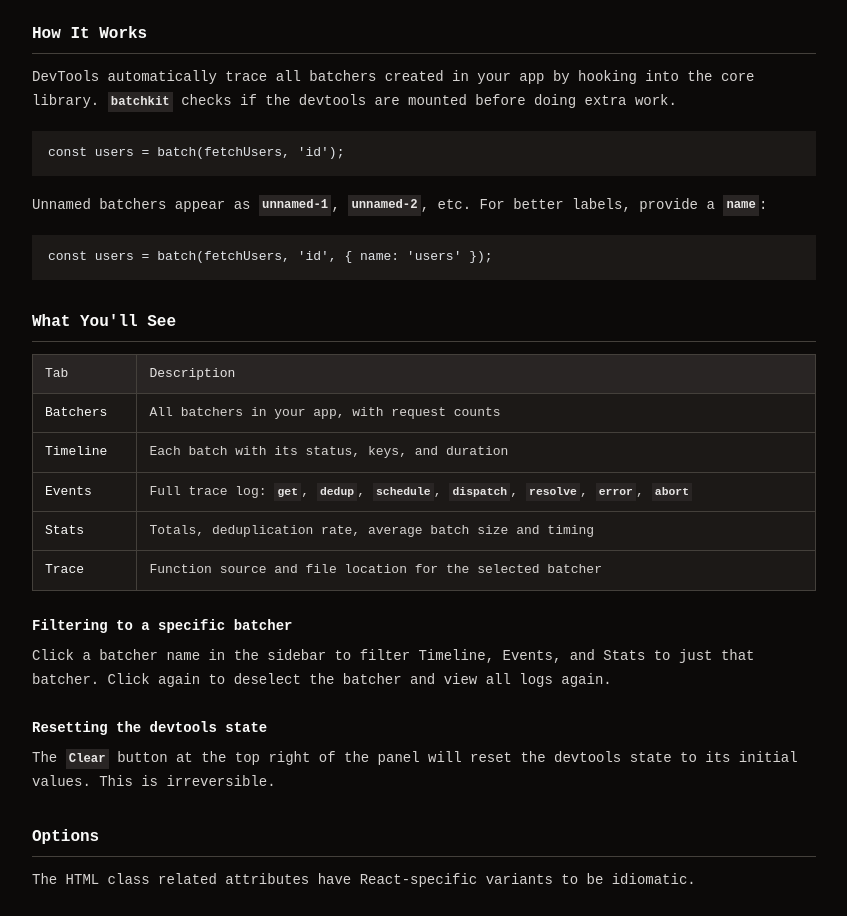
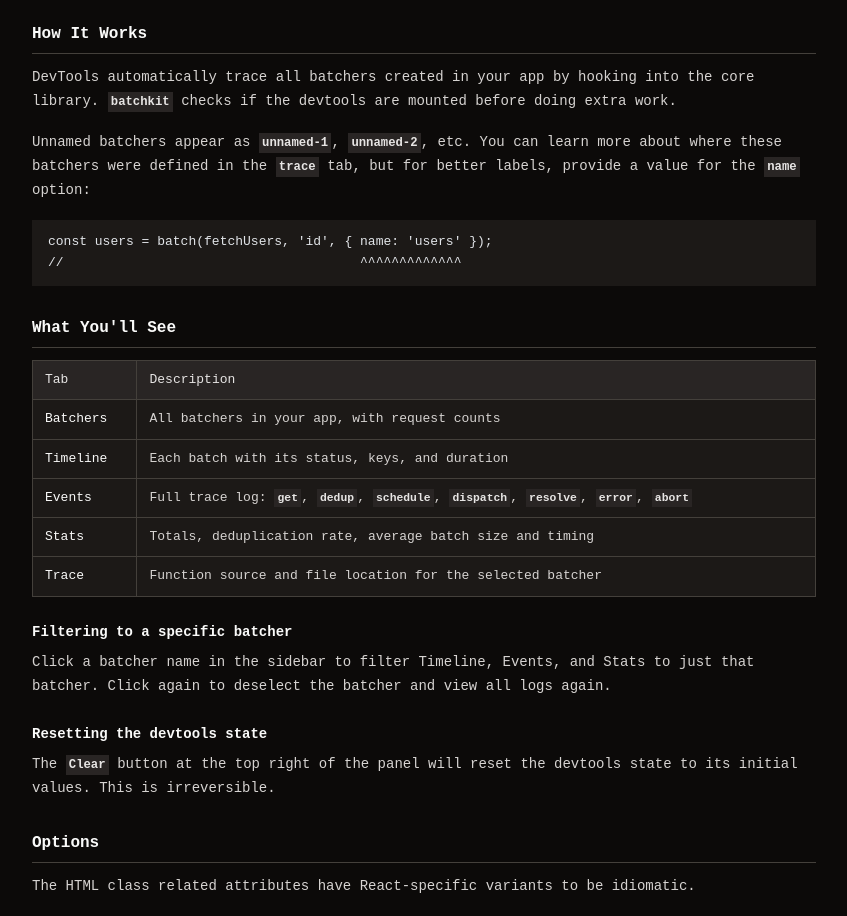
Before and after one commit to SirajChokshi/batchkit, an Astro site in the folder apps/www/: page /docs/devtools in a window 1280 px wide. Shown: the part 1920-2836 px from the top of the page, without its empty margins (224-1071 px from the left). Built offline with nearby package versions, Linux system fonts and the light colour scheme; Astro itself is replaced by a stand-in of ours; code samples lack their colours; a web font is replaced by a local one.

Commit message:
fix devtools/guide correctness

````diff
--- a/apps/www/src/content/docs/devtools.mdx
+++ b/apps/www/src/content/docs/devtools.mdx
@@ -94,14 +94,11 @@ mount(container, {
 
 DevTools automatically trace all batchers created in your app by hooking into the core library. `batchkit` checks if the devtools are mounted before doing extra work.
 
-```typescript
-const users = batch(fetchUsers, 'id');
-```
-
-Unnamed batchers appear as `unnamed-1`, `unnamed-2`, etc. For better labels, provide a `name`:
+Unnamed batchers appear as `unnamed-1`, `unnamed-2`, etc. You can learn more about where these batchers were defined in the `trace` tab, but for better labels, provide a value for the `name` option:
 
 ```typescript
 const users = batch(fetchUsers, 'id', { name: 'users' });
+//                                      ^^^^^^^^^^^^^
 ```
 
 
--- a/apps/www/src/content/docs/guide.mdx
+++ b/apps/www/src/content/docs/guide.mdx
@@ -197,8 +197,6 @@ Batchkit offers a user interface for debugging your batchers in real-time with n
 
 [Learn more →](/docs/devtools)
 
-Name your batchers and add tracing:
-
 ### Server-side tracing
 
 For non-browser environments, you can manually trace your batchers with the `trace` option.
````
